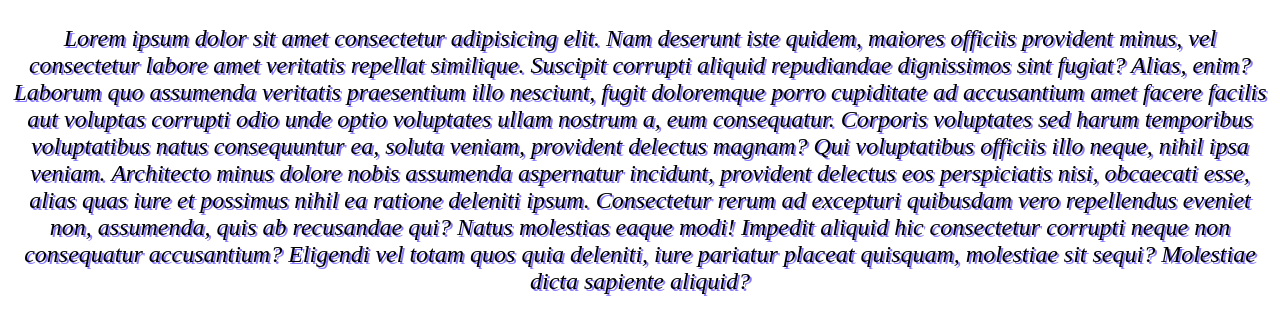
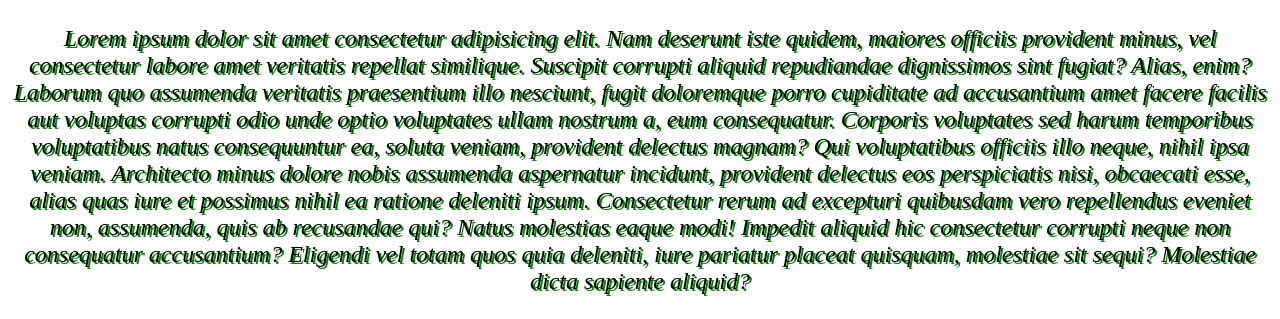
Before and after one commit to Luxghat/module4, a plain HTML site: page lesson2/index.html in a window 1280 px wide. Shown: the part 1488-1807 px from the top of the page. Drawn offline with Linux system fonts and the light colour scheme.

Commit message:
styles.css

```diff
--- a/lesson2/styles.css
+++ b/lesson2/styles.css
@@ -29,6 +29,6 @@ h2 {
 .paragraph4 {
     font-size: 24px;
     font-style: italic;
-    text-shadow: 2px 2px rgb(134, 121, 255);
+    text-shadow: 2px 2px rgb(0, 128, 0);
     text-align: center;
 }
```
